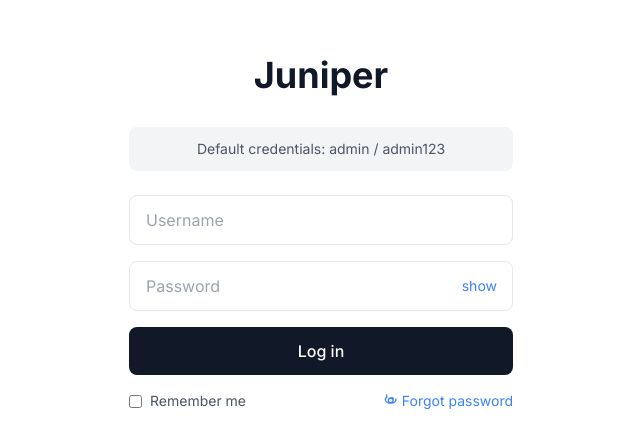
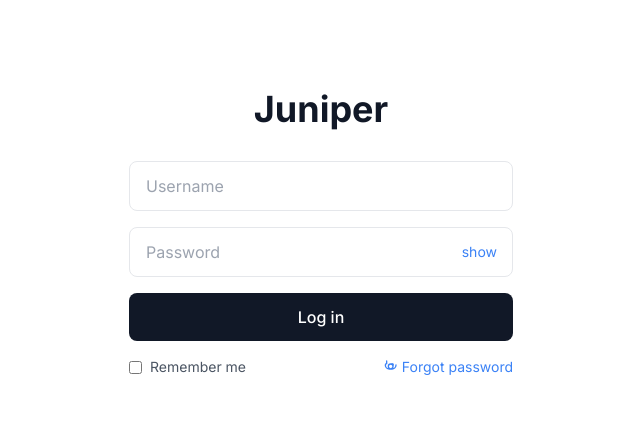
Before and after one commit to alan-ari-mahendra/juniper-proposal, a Next.js app: page /admin/login in a window 1280 px wide. Shown: the part 167-614 px from the top of the page, without its empty margins (319-959 px from the left). Built offline with nearby package versions, Linux system fonts and the light colour scheme.

Commit message:
remove credential info on login

```diff
--- a/app/(admin)/admin/login/LoginForm.tsx
+++ b/app/(admin)/admin/login/LoginForm.tsx
@@ -66,10 +66,6 @@ export default function LoginForm() {
 
   return (
     <div className="space-y-6">
-      <div className="px-4 py-3 text-sm text-center text-gray-600 bg-gray-100 rounded-lg">
-        Default credentials: admin / admin123
-      </div>
-
       <form action={handleSubmit} className="space-y-4">
         <div>
           <input
```
